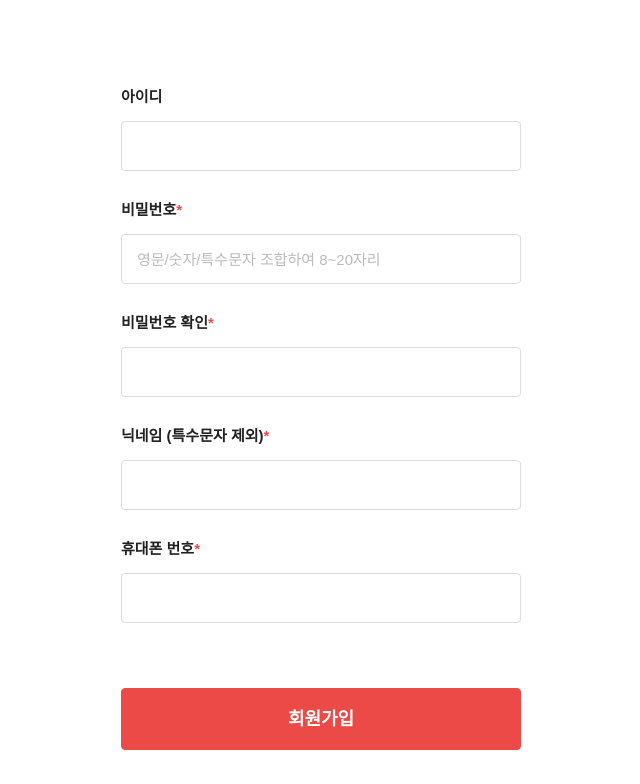
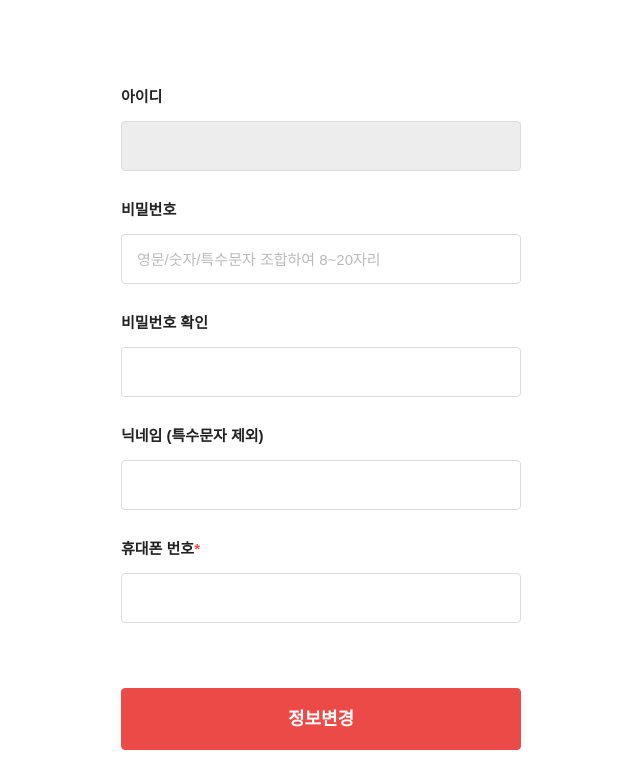
Before and after one commit to kse012050/withQuint, a React (Create React App) app: page /infoChange in a window 1280 px wide. Shown: the part 396-1180 px from the top of the page, without its empty margins (319-959 px from the left). Built offline with nearby package versions, Linux system fonts and the light colour scheme; no server answers.

Commit message:
기본 정보 가져오기

```diff
--- a/src/components/MobileAuthentication.jsx
+++ b/src/components/MobileAuthentication.jsx
@@ -3,7 +3,7 @@ import { inputChange } from '../api/validation';
 import { postApi } from '../api/api';
 import Popup from './Popup';
 
-export default function MobileAuthentication({ type, inputs, setInputs, placeholder }) {
+export default function MobileAuthentication({ type, inputs, setInputs, currentValue, placeholder }) {
     const [phoneAuth, setPhoneAuth] = useState()
     const [isPhoneNum, setIsPhoneNum] = useState(false)
     const [timeLeft, setTimeLeft] = useState(0);
@@ -106,6 +106,7 @@ export default function MobileAuthentication({ type, inputs, setInputs, placehol
                         inputs?.mobile && setInputs((prev)=>({...prev, mobile: ''}))
                         inputChange(e, setPhoneAuth)
                     }}
+                    defaultValue={currentValue}
                     placeholder={placeholder && '휴대폰 번호 입력'}
                     required
                 />
--- a/src/pages/InfoChange.jsx
+++ b/src/pages/InfoChange.jsx
@@ -1,7 +1,29 @@
-import React from 'react';
+import React, { useEffect, useState } from 'react';
 import MobileAuthentication from '../components/MobileAuthentication';
+import { getApi, isSubmit } from '../api/api';
+import { inputChange } from '../api/validation';
 
 export default function InfoChange() {
+    const [inputs, setInputs] = useState();
+    const [currentInputs, setCurrentInputs] = useState();
+
+    useEffect(()=> {
+        getApi('info')
+            .then((res) => {
+                setCurrentInputs(res.data)
+            })
+    }, [])
+
+    const onSubmit = (e) => {
+        e.preventDefault();
+        console.log(currentInputs);
+        console.log(inputs);
+
+        if(isSubmit(inputs)){
+            return;
+        }
+
+    }
     return (
         <div>
             <form>
@@ -10,7 +32,11 @@ export default function InfoChange() {
                         <li>
                             <label htmlFor="">아이디</label>
                             <div>
-                                <input type="text" />
+                                <input
+                                    type="text"
+                                    defaultValue={currentInputs?.userId}
+                                    readOnly
+                                />
                             </div>
                         </li>
                         <li>
@@ -24,10 +50,9 @@ export default function InfoChange() {
                                     data-formet='password'
                                     data-validation='password'
                                     data-reset-name="password"
-                                    // onChange={(e)=>inputChange(e, setInputs)}
+                                    onChange={(e)=>inputChange(e, setInputs)}
                                     // onBlur={(e)=>inputErrCheck(e)}
                                     autoComplete="off"
-                                    required
                                 />
                             </div>
                         </li>
@@ -42,7 +67,6 @@ export default function InfoChange() {
                                     // onChange={(e)=>inputChange(e, setInputs, inputs?.checkPW)}
                                     // onBlur={(e)=>inputErrCheck(e)}
                                     autoComplete="off"
-                                    required
                                 />
                             </div>
                         </li>
@@ -61,19 +85,19 @@ export default function InfoChange() {
                                     id='nickname'
                                     data-formet='nickname'
                                     data-validation='nickname'
+                                    defaultValue={currentInputs?.nickname}
                                     // onChange={(e)=>checkInputChange(e, setInputs, setCheckInputs)}
                                     // onBlur={(e)=>inputErrCheck(e)}
-                                    required
                                 />
                                 {/* {!inputs?.nickname && checkInputs?.nickname && <button onClick={()=>onCheck('nickname')} type="button">중복 확인</button>} */}
                             </div>
                         </li>
                         <li>
                             <label htmlFor="mobile">휴대폰 번호</label>
-                            <MobileAuthentication type="signUp" /* inputs={inputs} setInputs={setInputs} */ />
+                            <MobileAuthentication type="signUp" currentValue={currentInputs?.mobile} inputs={inputs} setInputs={setInputs} />
                         </li>
                     </ul>
-                    <input type="submit" className='btn-bg-big' value="회원가입" /* onClick={onSubmit} *//>
+                    <input type="submit" className='btn-bg-big' value="정보변경" onClick={onSubmit}/>
                 </fieldset>
             </form>
         </div>
```
Also changed, not shown: src/api/api.js (line endings or trailing spaces).
